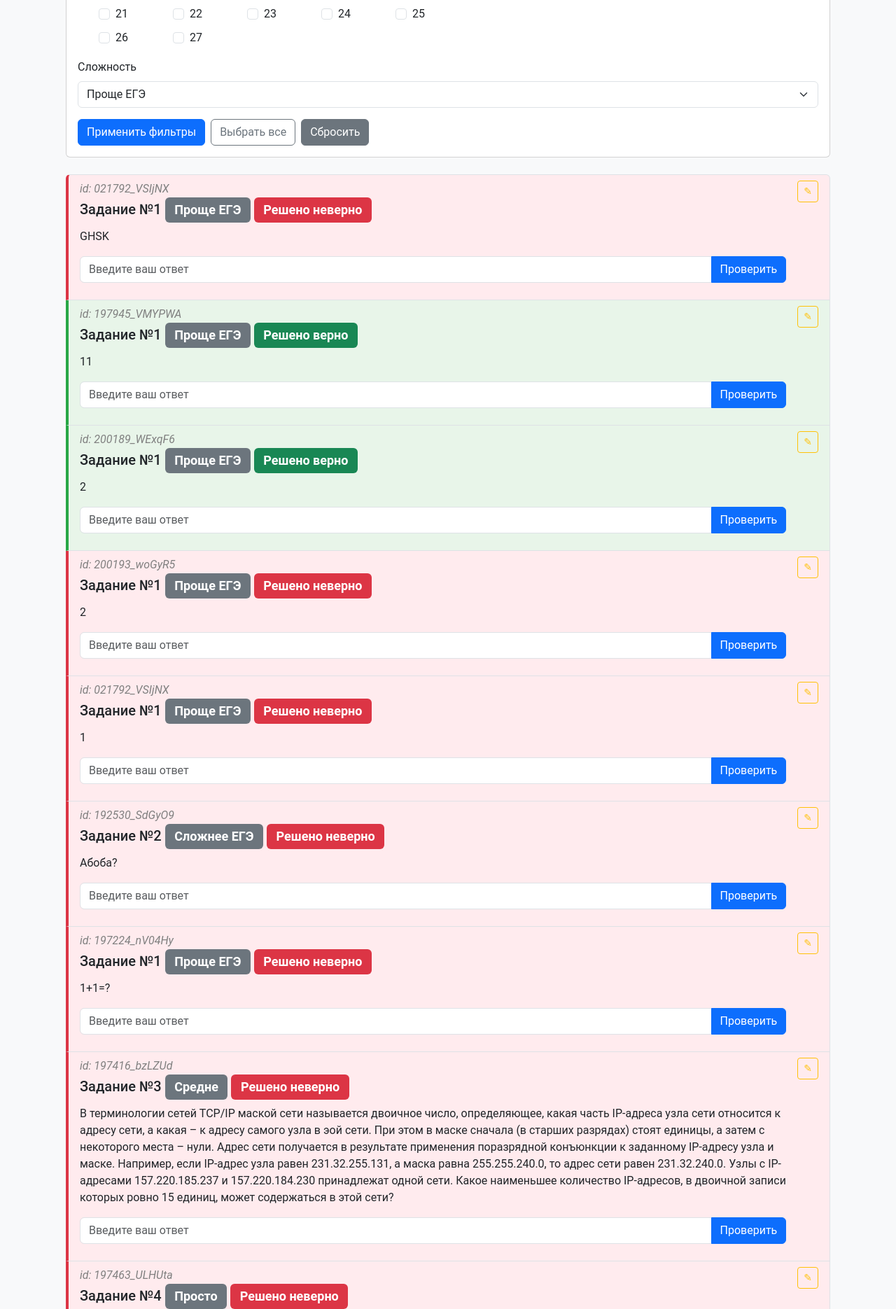
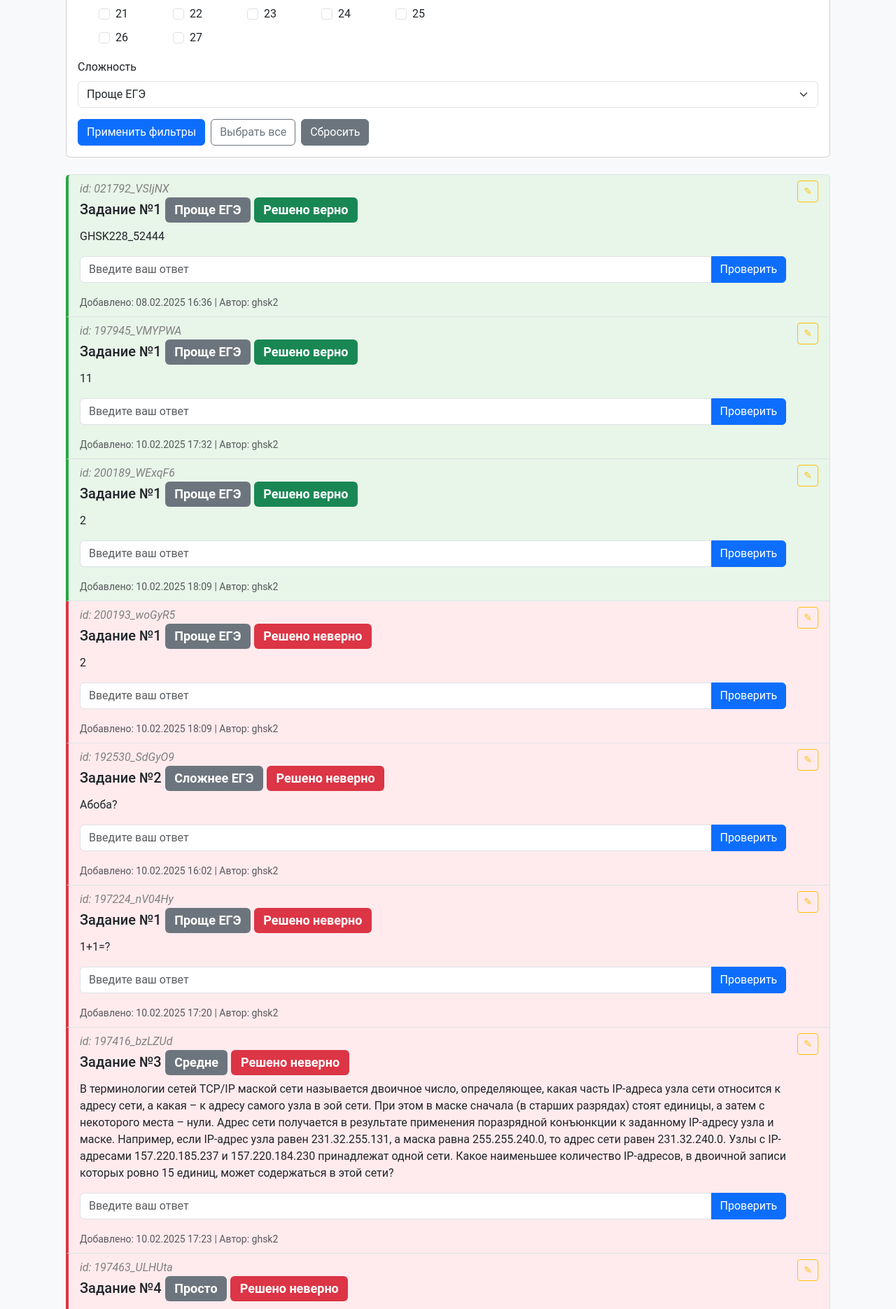
Before and after one commit to unknownasteroid/EduPortal, a Flask app: page /tasks in a window 1280 px wide; the page is wider, and only the part inside the window is pictured. Shown: the part 387-2257 px from the top of that part at 70% size. Run offline with Flask 3, Linux system fonts and the light colour scheme; a user stored in the database is signed in; some libraries are stand-ins or nearby versions.

Commit message:
Add files via upload

```diff
--- a/EduPortal2/app.py
+++ b/EduPortal2/app.py
@@ -161,6 +161,8 @@ def index():
 def tasks():
     tasks = load_tasks()
     approved_tasks = [t for t in tasks if t.get('approved', False)]
+    for task in approved_tasks:
+        task['author_login'] = get_user_by_id(task['author_id'])['login']
 
     # Получаем выбранные номера
     selected_tasks = [int(i) for i in list(request.args.getlist('task_numbers'))]
@@ -178,6 +180,7 @@ def tasks():
 
     # Загрузка решенных заданий
     solved_tasks = get_solved_tasks(current_user.id)
+    # print(solved_tasks)
 
     return render_template('tasks/index.html',
                            tasks=approved_tasks,
@@ -283,28 +286,27 @@ def check_answer():
     if not task:
         return jsonify({'error': 'Задание не найдено'}), 404
 
+    existing_solution = next(
+        (s for s in task.get('solved_by', []) if s['user_id'] == current_user.id),
+        None
+    )
+
     is_correct = (user_answer.lower() == task['answer'].lower())
 
-    # Обновляем статус решения
-    if 'solved_by' not in task:
-        task['solved_by'] = []
-
-    # Удаляем старый результат, если он есть
-    task['solved_by'] = [s for s in task['solved_by'] if s['user_id'] != current_user.id]
-
-    # Добавляем новый результат
-    task['solved_by'].append({
+    task.setdefault('solved_by', []).append({
         'user_id': current_user.id,
         'is_correct': is_correct,
         'timestamp': datetime.now().isoformat()
     })
 
-    save_tasks(tasks)
+    if not existing_solution:
+        save_tasks(tasks)
 
     return jsonify({
         'is_correct': is_correct,
         'correct_answer': task['answer'],
-        'explanation': task.get('explanation', '')
+        'explanation': task.get('explanation', ''),
+        'already_solved': False
     })
 
 
@@ -322,8 +324,7 @@ def edit_task(task_id):
         return redirect(url_for('tasks'))
 
     # Проверка прав
-    if not task or (current_user.id != task['author_id']
-                    and current_user.account_type != 'admin'):
+    if not task or (current_user.id != task['author_id'] and current_user.account_type != 'admin'):
         abort()
 
     if request.method == 'POST':
@@ -336,6 +337,7 @@ def edit_task(task_id):
             task['explanation'] = request.form.get('explanation', '').strip()
             task['difficulty'] = request.form.get('difficulty')
             task['approved'] = False
+            task['solved_by'].clear()
 
             # Валидация
             if not (1 <= task['task_number'] <= 27):
--- a/EduPortal2/data/tasks.json
+++ b/EduPortal2/data/tasks.json
@@ -3,7 +3,7 @@
     {
       "id": "021792_VSIjNX",
       "task_number": 1,
-      "question": "GHSK",
+      "question": "GHSK228_52444",
       "answer": "1",
       "source": "1",
       "explanation": "1",
@@ -12,12 +12,12 @@
       "created_at": "2025-02-08T16:36:32.318696",
       "approved": true,
       "approved_by": 1,
-      "approved_at": "2025-02-10T18:45:54.217352",
+      "approved_at": "2025-02-10T19:09:08.498126",
       "solved_by": [
         {
           "user_id": 1,
           "is_correct": true,
-          "timestamp": "2025-02-10T18:45:23.008135"
+          "timestamp": "2025-02-10T19:13:01.467050"
         }
       ]
     },
@@ -81,27 +81,6 @@
           "user_id": 1,
           "is_correct": false,
           "timestamp": "2025-02-10T18:19:42.571957"
-        }
-      ]
-    },
-    {
-      "id": "021792_VSIjNX",
-      "task_number": 1,
-      "question": "1",
-      "answer": "1",
-      "source": "1",
-      "explanation": "1",
-      "difficulty": "Проще ЕГЭ",
-      "author_id": 1,
-      "created_at": "2025-02-08T16:36:32.318696",
-      "approved": true,
-      "approved_by": 1,
-      "approved_at": "2025-02-08T16:36:37.114591",
-      "solved_by": [
-        {
-          "user_id": 1,
-          "is_correct": false,
-          "timestamp": "2025-02-10T18:04:23.181542"
         }
       ]
     },
--- a/EduPortal2/templates/tasks/index.html
+++ b/EduPortal2/templates/tasks/index.html
@@ -12,6 +12,11 @@
     .task-checkboxes .form-check {
         min-width: 60px;
         margin-left: 30px;
+    }
+    .answer-section .card-body {
+        background-color: #f8f9fa;
+        border-radius: 5px;
+        margin-top: 10px;
     }
 </style>
 {% endblock %}
@@ -113,18 +118,22 @@
                             </form>
 
                             <div class="solution-section">
-                                <div class="alert alert-success correct-alert" style="display:none;">
-                                    ✓ Правильно!
+                            <!-- Блок с ответом -->
+                            <div class="mt-3 answer-section">
+                                <button class="btn btn-link btn-sm"
+                                        type="button"
+                                        data-bs-toggle="collapse"
+                                        data-bs-target="#answer-{{ task.id }}">
+                                    Показать ответ
+                                </button>
+                                <div class="collapse" id="answer-{{ task.id }}">
+                                    <div class="card card-body">
+                                        {{ task.answer }}
                                     </div>
-                                <div class="alert alert-danger incorrect-alert" style="display:none;">
-                                    ✗ Неправильно. Правильный ответ:
-                                    <span class="correct-answer"></span>
+                                </div>
                             </div>
 
-                                {% if task.source %}
-                                    <p class="text-muted small">Источник: {{ task.source }}</p>
-                                {% endif %}
-
+                            <!-- Блок с объяснением (оставляем как было) -->
                             {% if task.explanation %}
                             <div class="mt-3 explanation">
                                 <button class="btn btn-link btn-sm"
@@ -152,6 +161,9 @@
                         </div>
                         {% endif %}
                     </div>
+                    <small class="text-muted">
+                        Добавлено: {{ task.created_at | format_date }} | Автор: {{ task.author_login }}
+                    </small>
                 </div>
             {% endfor %}
         </div>
@@ -193,15 +205,14 @@ document.addEventListener('DOMContentLoaded', function() {
                 // Удаляем предыдущие сообщения
                 taskElement.querySelectorAll('.alert').forEach(alert => alert.remove());
 
-                // Создаем новое сообщение
-                const alertDiv = document.createElement('div');
-                alertDiv.classList.add('alert', result.is_correct ? 'alert-success' : 'alert-danger');
-                alertDiv.textContent = result.is_correct ?
-                    '✓ Правильно!' :
-                    `✗ Неправильно. Правильный ответ: ${result.correct_answer}`;
-
-                // Вставляем сообщение перед формой
-                form.parentNode.insertBefore(alertDiv, form);
+                // Если задание уже решено ранее
+                // if (result.already_solved) {
+                //     const alertDiv = document.createElement('div');
+                //     alertDiv.classList.add('alert', 'alert-warning');
+                //     alertDiv.textContent = 'Задание уже решено ранее!';
+                //     form.parentNode.insertBefore(alertDiv, form);
+                //     return;
+                // }
 
                 // Обновляем статус задачи
                 taskElement.classList.remove('solved', 'correct', 'incorrect');
--- a/EduPortal2/utils.py
+++ b/EduPortal2/utils.py
@@ -241,6 +241,7 @@ def get_solved_tasks(user_id):
     solved_tasks = {}
     for task in tasks:
         if 'solved_by' in task:
+            # print(task['id'], '\n', task['solved_by'])
             for solver in task['solved_by']:
                 if solver['user_id'] == user_id:
                     solved_tasks[task['id']] = solver['is_correct']
```
Also changed, not shown: EduPortal2/data/groups.json (+8 -1 lines). Lines whose indentation alone changed are shown as unchanged.
